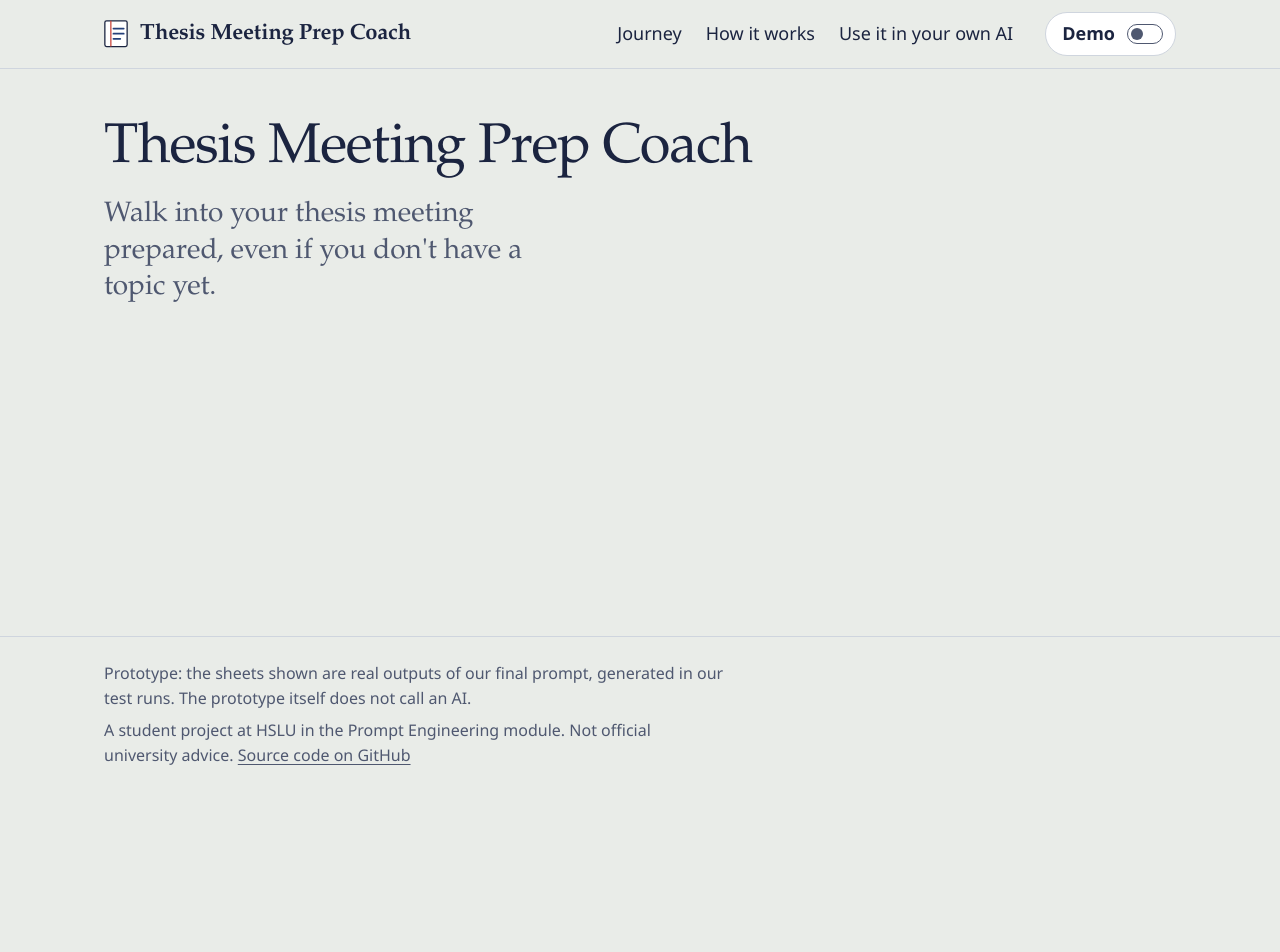
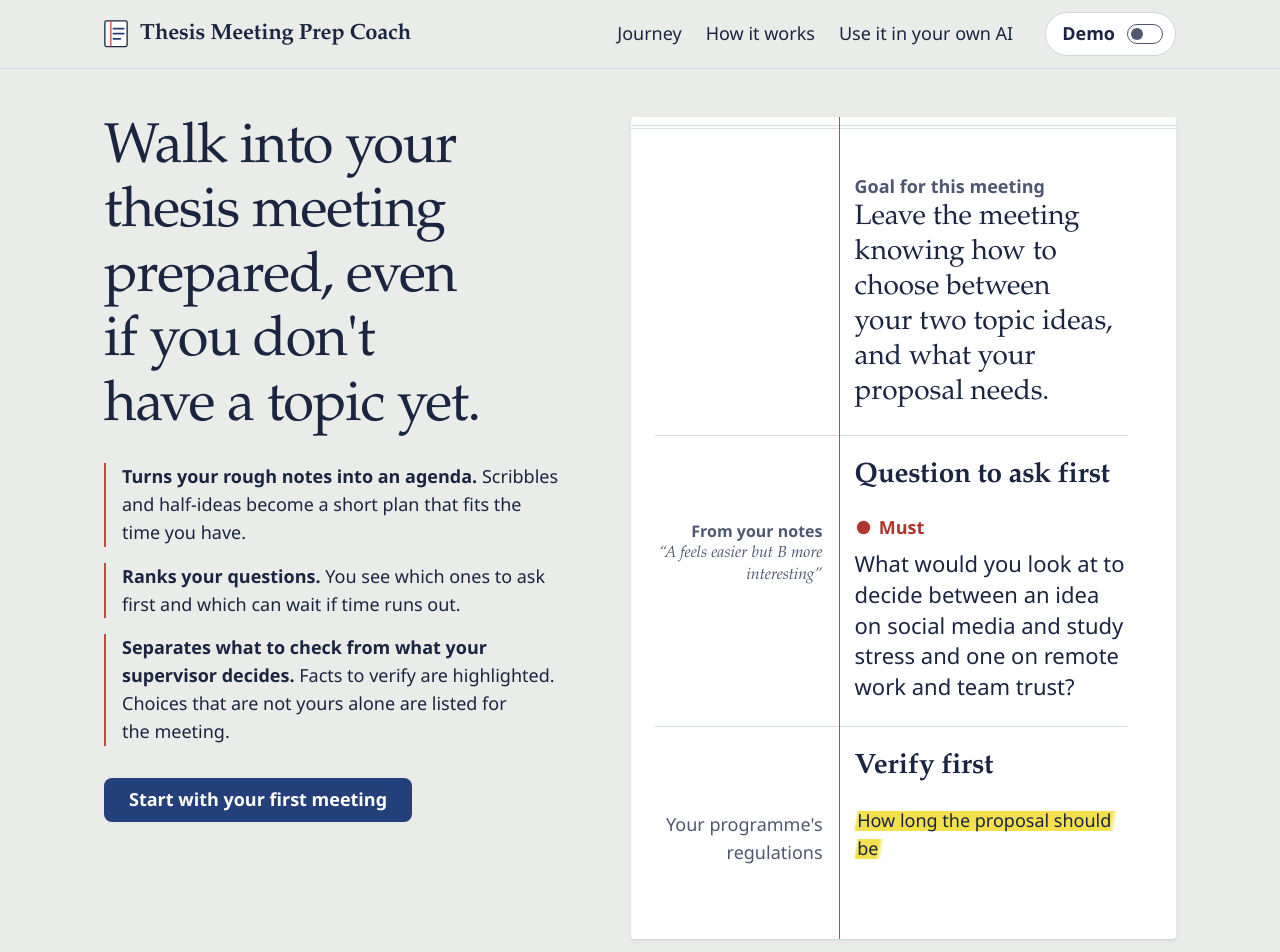
Before and after one commit to aaron-binzegger/thesis-meeting-prep-coach, a React (Vite) app: page /#/ in a window 1280 px wide. Shown: the top 952 px of the page. Before the commit the page ends 800 px from the top, so only its background shows below. Built offline with nearby package versions, Linux system fonts and the light colour scheme; a web font is replaced by a local one.

Commit message:
feat(welcome): add welcome screen with example sheet, boundaries and privacy note

```diff
--- a/src/pages/Welcome/Welcome.module.css
+++ b/src/pages/Welcome/Welcome.module.css
@@ -1,12 +1,90 @@
 .page {
   display: grid;
-  gap: var(--space-4);
+  gap: var(--space-7);
 }
 
-.lead {
-  max-width: 34ch;
+.hero {
+  display: grid;
+  gap: var(--space-7);
+  align-items: start;
+}
+
+@media (min-width: 64rem) {
+  .hero {
+    grid-template-columns: minmax(0, 5fr) minmax(0, 6fr);
+    gap: var(--space-8);
+  }
+}
+
+.intro {
+  display: grid;
+  gap: var(--space-5);
+  justify-items: start;
+}
+
+.title {
+  max-width: 20ch;
+  font-size: var(--step-4);
+  text-wrap: balance;
+}
+
+.points {
+  display: grid;
+  gap: var(--space-4);
+  max-width: 36rem;
+  padding: 0;
+  list-style: none;
+}
+
+.points li {
+  padding-left: var(--space-4);
+  border-left: 2px solid var(--margin-red);
+}
+
+.action {
+  padding-top: var(--space-2);
+}
+
+.notes {
+  display: grid;
+  gap: var(--space-4);
+  max-width: var(--measure);
+}
+
+.example {
+  display: grid;
+  gap: var(--space-3);
+  margin: 0;
+}
+
+.sheet {
+  box-shadow: var(--shadow-paper);
+}
+
+.kicker {
+  color: var(--ink-muted);
+  font-weight: 600;
+}
+
+.goal {
   font-family: var(--font-serif);
   font-size: var(--step-2);
-  line-height: 1.3;
+  font-weight: 500;
+  line-height: 1.25;
+  text-wrap: balance;
+}
+
+.question {
+  margin-top: var(--space-1);
+  font-size: var(--step-1);
+  line-height: 1.4;
+}
+
+.meta {
   color: var(--ink-muted);
 }
+
+.caption {
+  color: var(--ink-muted);
+  font-size: var(--step--1);
+}
--- a/src/pages/Welcome/Welcome.tsx
+++ b/src/pages/Welcome/Welcome.tsx
@@ -1,12 +1,99 @@
+import { ButtonLink } from '../../components/Button/Button.tsx';
+import { Callout } from '../../components/Callout/Callout.tsx';
+import { Highlight } from '../../components/Highlight/Highlight.tsx';
+import { PriorityBadge } from '../../components/PriorityBadge/PriorityBadge.tsx';
+import { MarginQuote, Sheet, SheetRow, SheetSection } from '../../components/Sheet/Sheet.tsx';
+import { getSheet } from '../../data/index.ts';
 import styles from './Welcome.module.css';
+
+const BOUNDARIES =
+  'This coach helps you prepare for meetings with your thesis supervisor. It does not choose your topic, judge your work or give official university advice. It never states rules, dates or deadlines of your university. Those depend on your programme and semester, so it lists them under "Verify first" for you to check with your supervisor or in your programme\'s regulations. Please don\'t enter real names, grades or confidential company data.';
+
+const points = [
+  {
+    title: 'Turns your rough notes into an agenda',
+    text: 'Scribbles and half-ideas become a short plan that fits the time you have.',
+  },
+  {
+    title: 'Ranks your questions',
+    text: 'You see which ones to ask first and which can wait if time runs out.',
+  },
+  {
+    title: 'Separates what to check from what your supervisor decides',
+    text: 'Facts to verify are highlighted. Choices that are not yours alone are listed for the meeting.',
+  },
+];
+
+function SheetFragment() {
+  const sheet = getSheet('sheet-S1');
+  if (!sheet) return null;
+  const question = sheet.questions.find((q) => q.priority === 'must');
+  const verify = sheet.verifyFirst[0];
+  return (
+    <figure className={styles.example}>
+      <div aria-hidden="true">
+        <Sheet className={styles.sheet}>
+          <SheetSection>
+            <SheetRow>
+              <p className={styles.kicker}>Goal for this meeting</p>
+              <p className={styles.goal}>{sheet.goal}</p>
+            </SheetRow>
+          </SheetSection>
+          {question && (
+            <SheetSection heading="Question to ask first">
+              <SheetRow
+                note={question.fromNotes ? <MarginQuote>{question.fromNotes}</MarginQuote> : null}
+              >
+                <PriorityBadge priority={question.priority} />
+                <p className={styles.question}>{question.text}</p>
+              </SheetRow>
+            </SheetSection>
+          )}
+          {verify && (
+            <SheetSection heading="Verify first">
+              <SheetRow note={<p className={styles.meta}>{verify.whereToCheck}</p>}>
+                <p>
+                  <Highlight>{verify.item}</Highlight>
+                </p>
+              </SheetRow>
+            </SheetSection>
+          )}
+        </Sheet>
+      </div>
+      <figcaption className={styles.caption}>Example of a prep sheet</figcaption>
+    </figure>
+  );
+}
 
 export default function Welcome() {
   return (
     <div className={styles.page}>
-      <h1>Thesis Meeting Prep Coach</h1>
-      <p className={styles.lead}>
-        Walk into your thesis meeting prepared, even if you don't have a topic yet.
-      </p>
+      <section className={styles.hero}>
+        <div className={styles.intro}>
+          <h1 className={styles.title}>
+            Walk into your thesis meeting prepared, even if you don't have a topic yet.
+          </h1>
+          <ul className={styles.points}>
+            {points.map((point) => (
+              <li key={point.title}>
+                <strong>{point.title}.</strong> {point.text}
+              </li>
+            ))}
+          </ul>
+          <div className={styles.action}>
+            <ButtonLink to="/journey">Start with your first meeting</ButtonLink>
+          </div>
+        </div>
+        <SheetFragment />
+      </section>
+      <div className={styles.notes}>
+        <Callout tone="boundaries">
+          <p>{BOUNDARIES}</p>
+        </Callout>
+        <Callout tone="privacy">
+          <p>Don't enter real names, grades or confidential company data.</p>
+        </Callout>
+      </div>
     </div>
   );
 }
```
Also changed, not shown: 2 other files (tests, documents, lock files or other folders).
